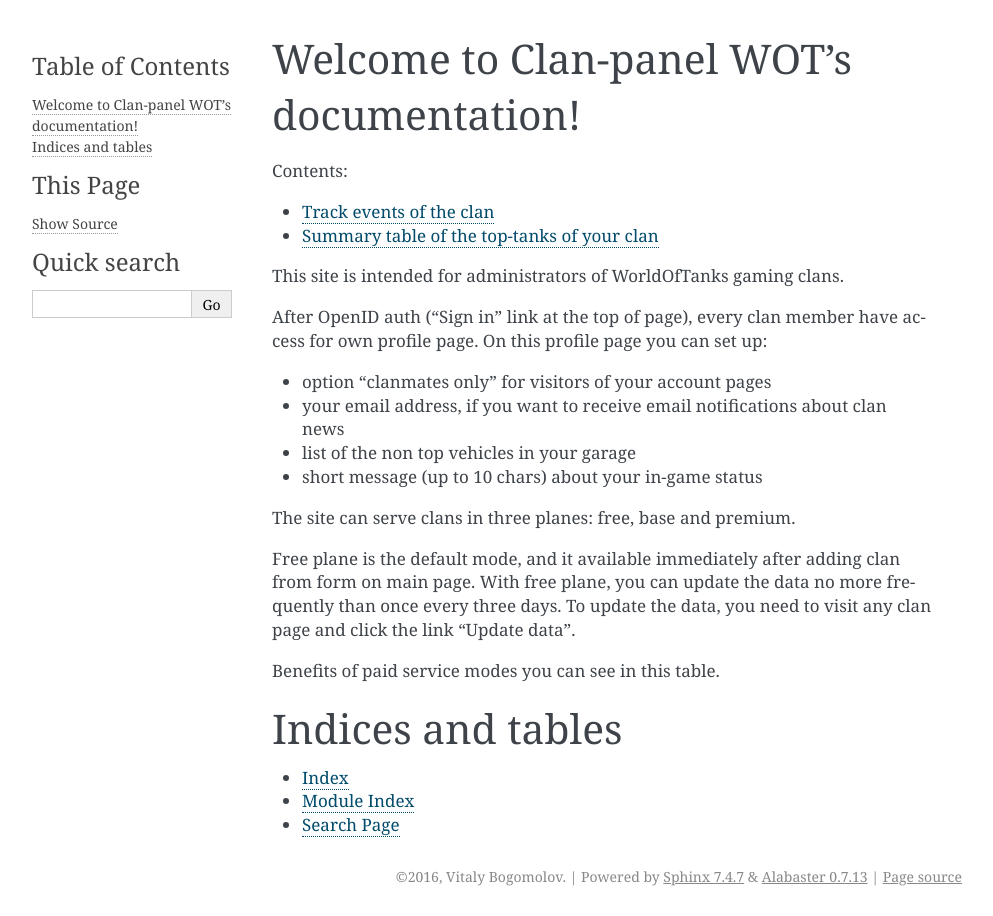
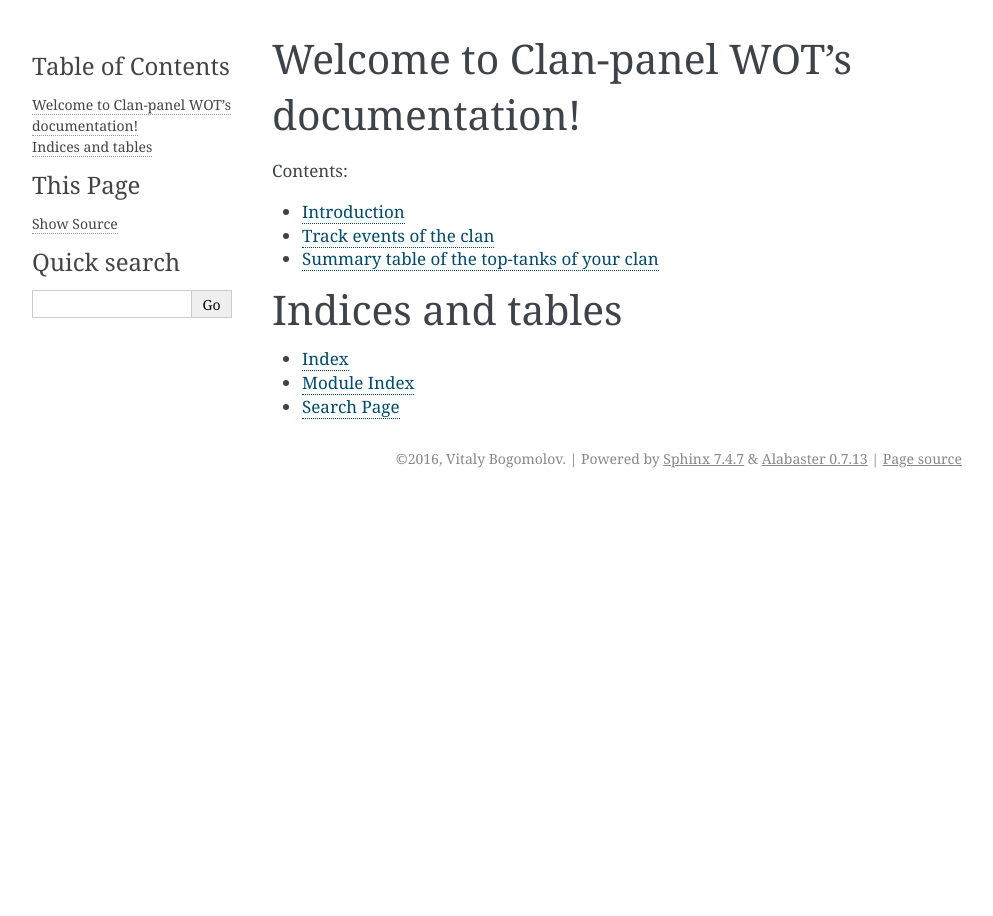
Before and after one commit to vb64/clan.panel.doc, a Sphinx documentation site: the page built from doc/index.rst, in a window 1280 px wide. Shown: the whole page, without its empty margins (148-1141 px from the left). Built offline with Sphinx 7.4.7, drawn with Linux system fonts in a browser that asks for light colours.

Commit message:
add intro

```diff
--- a/doc/index.rst
+++ b/doc/index.rst
@@ -11,27 +11,9 @@
 .. toctree::
    :maxdepth: 2
 
+   intro
    events
    vehicles
-
-This site is intended for administrators of WorldOfTanks gaming clans.
-
-After OpenID auth ("Sign in" link at the top of page), every clan member have access for own profile page. On this profile page you can set up:
-
-* option "clanmates only" for visitors of your account pages
-* your email address, if you want to receive email notifications about clan news
-* list of the non top vehicles in your garage
-* short message (up to 10 chars) about your in-game status
-
-The site can serve clans in three planes: free, base and premium.
-
-
-Free plane is the default mode, and it available immediately after adding clan from form on main page.
-With free plane, you can update the data no more frequently than once every three days.
-To update the data, you need to visit any clan page and click the link "Update data".
-
-Benefits of paid service modes you can see in this table.
-
 
 Indices and tables
 ==================
```
Also changed, not shown: doc/intro.rst (added, +22 -0 lines).
